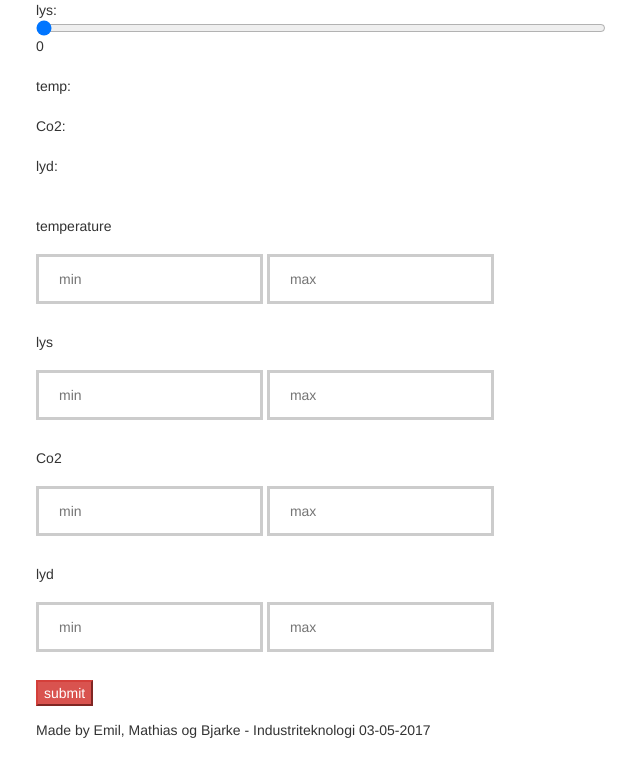
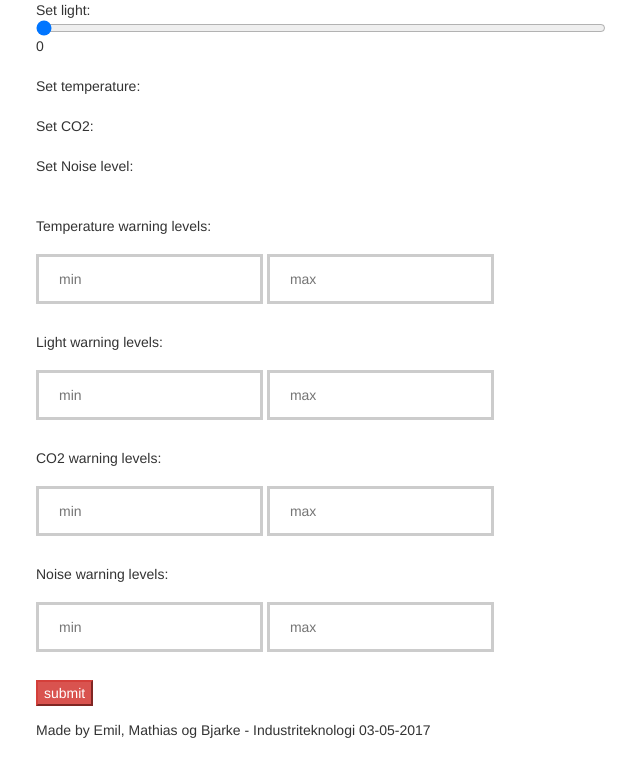
Before and after one commit to tenasow/industriTeknologi, a PHP site: page /?tempmax=1 in a window 1280 px wide. Shown: the top 777 px of the page, without its empty margins (34-674 px from the left). Run offline with PHP 8.4, Linux system fonts and the light colour scheme; data that the repository does not hold is empty; some libraries are stand-ins or nearby versions.

Commit message:
Arduino code

```diff
--- a/index.php
+++ b/index.php
@@ -8,7 +8,7 @@
   <body>
     <div class="container">
       <div class="content">
-        lys: <span id="lys">
+        Set light: <span id="lys">
         <input type="range" id="range" style="width: 50%" min="0" max="100" value="0" step="1" />
         <span id="light">0</span>
         <script type="text/javascript">
@@ -17,15 +17,15 @@
 
         <br>
 
-        temp: <span id="temp">
+        Set temperature: <span id="temp">
 
         <br><br>
 
-        Co2: <span id="co2">
+        Set CO2: <span id="co2">
 
         <br><br>
 
-        lyd: <span id="lyd">
+        Set Noise level: <span id="lyd">
 
       </span></span></span></span></div>
 
@@ -35,25 +35,25 @@
 
         <div>
           <br>
-          <p> temperature </p>
+          <p> Temperature warning levels:</p>
           <input type="textbox" name="tempmin" placeholder="min">
           <input type="textbox" name="tempmax" placeholder="max">
         </div>
         <div>
           <br>
-          <p> lys </p>
+          <p> Light warning levels: </p>
           <input type="textbox" name="lysmin" placeholder="min">
           <input type="textbox" name="lysmax" placeholder="max">
       </div>
       <div>
         <br>
-        <p> Co2</p>
+        <p> CO2 warning levels:</p>
         <input type="textbox" name="co2min" placeholder="min">
         <input type="textbox" name="co2max" placeholder="max">
       </div>
       <div>
         <br>
-        <p> lyd </p>
+        <p> Noise warning levels: </p>
         <input type="textbox" name="lydmin" placeholder="min">
         <input type="textbox" name="lydmax" placeholder="max">
       </div>
```
Also changed, not shown: 1 other file.
